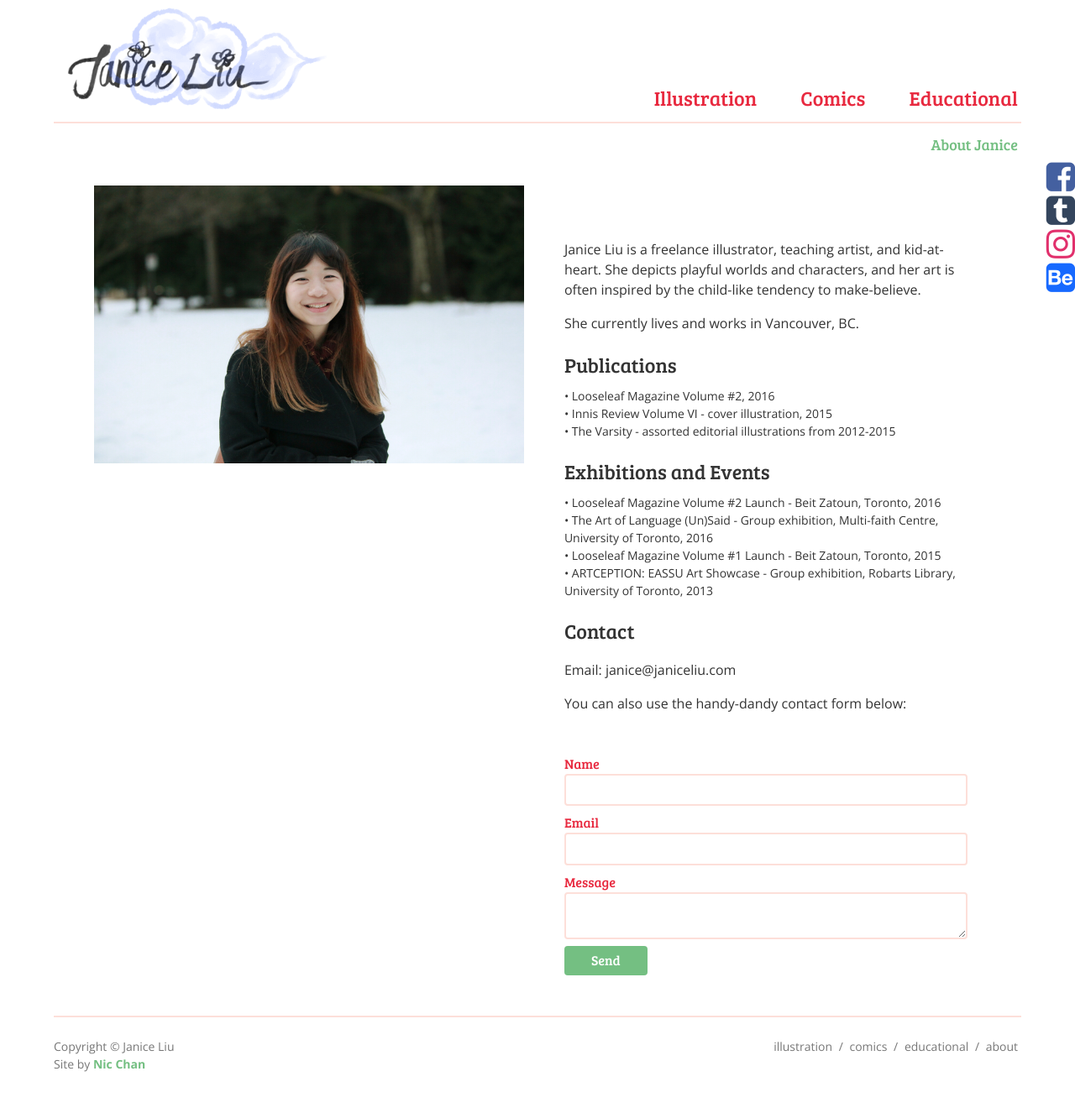
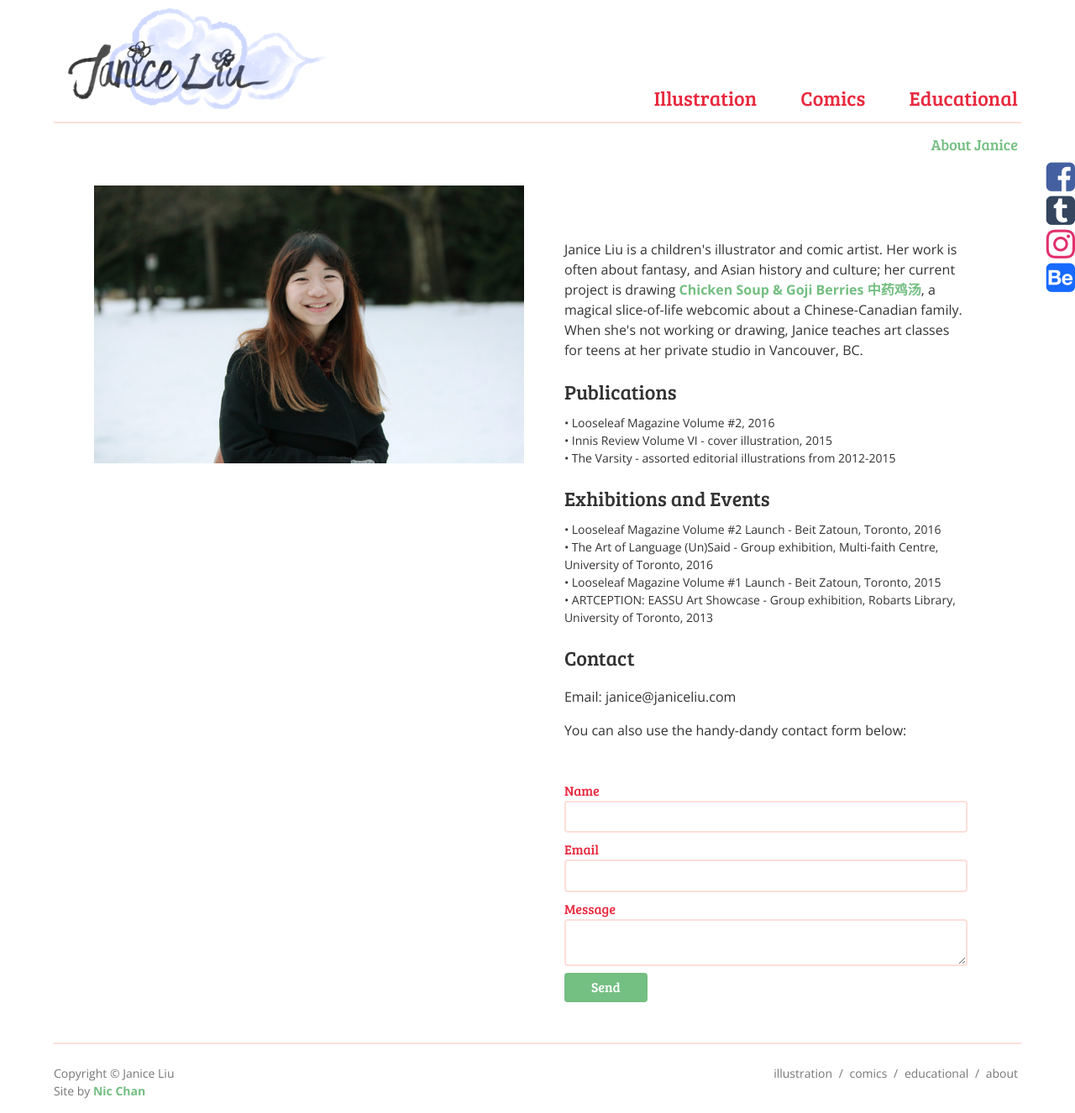
Before and after one commit to flutterdoodle/flutterdoodle.github.io, a Jekyll site: the page built from about.html, in a window 1280 px wide. Shown: the whole page at 84% size. Built offline with Jekyll 4.4.1, drawn with Linux system fonts in a browser that asks for light colours; nearby versions of some CDN libraries; before the commit the page ends 1294 px from its top, so only the background shows below that.

Commit message:
Update about.html

```diff
--- a/about.html
+++ b/about.html
@@ -5,8 +5,7 @@ title: About
 img: /img/site/IMG_1878_s.jpg
 ---
 
-<p>Janice Liu is a freelance illustrator, teaching artist, and kid-at-heart. She depicts playful worlds and characters, and her art is often inspired by the child-like tendency to make-believe.</p>
-<p>She currently lives and works in Vancouver, BC.</p>
+<p>Janice Liu is a children's illustrator and comic artist. Her work is often about fantasy, and Asian history and culture; her current project is drawing <a href="http://chickensoupcomic.com">Chicken Soup & Goji Berries 中药鸡汤</a>, a magical slice-of-life webcomic about a Chinese-Canadian family. When she's not working or drawing, Janice teaches art classes for teens at her private studio in Vancouver, BC.</p>
 
 <h2>Publications</h2>
 <ul>
```
